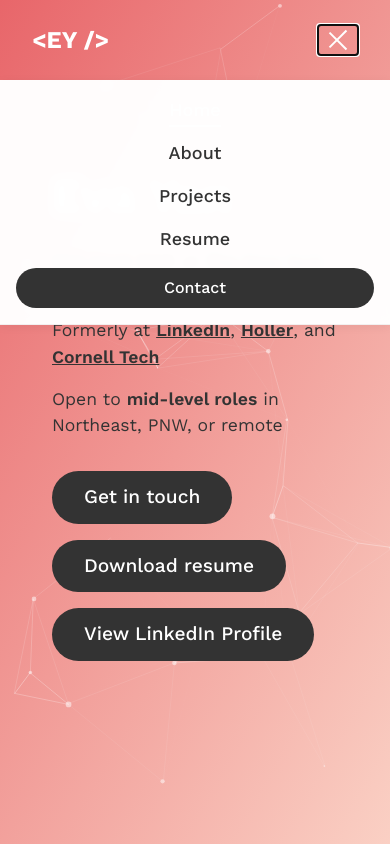
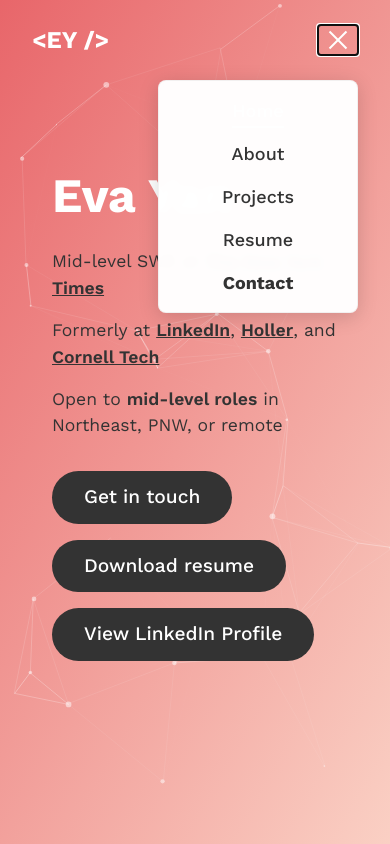
Before and after one commit to skeyan/dev-portfolio, a React (Vite) app: page / in a window 390 px wide. Both pictures are taken after a click on the button "Open menu". Shown: the top 844 px of the page. Built offline with nearby package versions, Linux system fonts and the light colour scheme.

Commit message:
Some navbar optimizations

```diff
--- a/src/components/Navbar.jsx
+++ b/src/components/Navbar.jsx
@@ -1,6 +1,8 @@
-import { useState, useEffect, useRef } from 'react';
+import { useState, useEffect, useRef, useCallback, useMemo } from 'react';
 import { Link, useLocation, useNavigate } from 'react-router-dom';
 import { LINKS } from '../config/links';
+import { useFocusTrap } from '../hooks/useFocusTrap';
+import { useEscapeKey } from '../hooks/useEscapeKey';
 import '../styles/components/navbar.scss';
 
 const Navbar = () => {
@@ -10,14 +12,24 @@ const Navbar = () => {
   const location = useLocation();
   const navigate = useNavigate();
   const lastScrollY = useRef(0);
+  const mobileMenuRef = useRef(null);
+  const hamburgerButtonRef = useRef(null);
+  const navbarRef = useRef(null);
 
-  // Helper function to get element's distance from top of page
+  /**
+   * Calculates the absolute distance of an element from the top of the page.
+   * @param {HTMLElement} element - The element to measure
+   * @returns {number} The distance from the top of the page in pixels
+   */
   const getTopOffset = (element) => {
     const rect = element.getBoundingClientRect();
     return rect.top + window.scrollY;
   };
 
-  // Helper function to determine which section is currently in view
+  /**
+   * Determines which section is currently in the viewport based on scroll position.
+   * @returns {string} The ID of the active section ('home', 'about', 'projects', or current activeSection)
+   */
   const determineSectionInView = () => {
     const sections = ['hero', 'about', 'projects']
       .map((id) => document.getElementById(id))
@@ -105,11 +117,15 @@ const Navbar = () => {
     }
   }, [location.pathname]);
 
-  const scrollToSection = (sectionId) => {
+  /**
+   * Smoothly scrolls to a specific section, accounting for navbar height offset.
+   * @param {string} sectionId - The ID of the section to scroll to
+   */
+  const scrollToSection = useCallback((sectionId) => {
     const element = document.getElementById(sectionId);
 
     if (element) {
-      const navbarHeight = document.querySelector('.navbar')?.offsetHeight || 0;
+      const navbarHeight = navbarRef.current?.offsetHeight || 0;
       const elementPosition = element.getBoundingClientRect().top;
       const offsetPosition =
         elementPosition + window.pageYOffset - navbarHeight;
@@ -119,9 +135,14 @@ const Navbar = () => {
         behavior: 'smooth',
       });
     }
-  };
+  }, []);
 
-  const handleNavLinkClick = (e, sectionId) => {
+  /**
+   * Handles navigation link clicks, navigating to section or homepage and closing mobile menu.
+   * @param {Event} e - The click event
+   * @param {string} sectionId - The ID of the section to navigate to
+   */
+  const handleNavLinkClick = useCallback((e, sectionId) => {
     e.preventDefault();
 
     if (sectionId === '') {
@@ -139,59 +160,118 @@ const Navbar = () => {
     }
 
     setIsMobileMenuOpen(false);
-  };
+    hamburgerButtonRef.current?.focus();
+  }, [navigate, location.pathname, scrollToSection]);
 
-  const getNavLinkClass = (section) => {
+  /**
+   * Returns the CSS class string for a nav link based on whether it's the active section.
+   * @param {string} section - The section identifier
+   * @returns {string} The CSS class string
+   */
+  const getNavLinkClass = useCallback((section) => {
     return `nav-link ${activeSection === section ? 'active' : ''}`;
-  };
+  }, [activeSection]);
 
-  const handleContactClick = (e) => {
+  /**
+   * Closes the mobile menu and returns focus to the hamburger button.
+   */
+  const closeMobileMenu = useCallback(() => {
+    setIsMobileMenuOpen(false);
+    hamburgerButtonRef.current?.focus();
+  }, []);
+
+  /**
+   * Handles contact button click, scrolls to top and closes mobile menu.
+   * @param {Event} e - The click event
+   */
+  const handleContactClick = useCallback((e) => {
     window.scrollTo({ top: 0, behavior: 'smooth' });
-    setIsMobileMenuOpen(false);
-  };
+    closeMobileMenu();
+  }, [closeMobileMenu]);
 
-  const toggleMobileMenu = () => {
-    setIsMobileMenuOpen(!isMobileMenuOpen);
-  };
+  /**
+   * Toggles the mobile menu open/closed state.
+   */
+  const toggleMobileMenu = useCallback(() => {
+    setIsMobileMenuOpen((prev) => !prev);
+  }, []);
+
+  // Handle ESC key to close menu
+  useEscapeKey(closeMobileMenu, isMobileMenuOpen);
+
+  // Focus trap for mobile menu
+  useFocusTrap(mobileMenuRef, isMobileMenuOpen, true);
+
+  // Memoize computed class names
+  const navbarClassName = useMemo(
+    () => `navbar ${isScrolled ? 'scrolled' : ''}`,
+    [isScrolled]
+  );
+
+  const hamburgerIconClassName = useMemo(
+    () => `hamburger-icon ${isMobileMenuOpen ? 'open' : ''}`,
+    [isMobileMenuOpen]
+  );
+
+  const navbarLinksClassName = useMemo(
+    () => `navbar-links ${isMobileMenuOpen ? 'open' : ''}`,
+    [isMobileMenuOpen]
+  );
+
+  const hamburgerAriaLabel = useMemo(
+    () => (isMobileMenuOpen ? 'Close menu' : 'Open menu'),
+    [isMobileMenuOpen]
+  );
+
+  // Memoize click handlers for nav links
+  const handleHomeClick = useCallback((e) => handleNavLinkClick(e, ''), [handleNavLinkClick]);
+  const handleAboutClick = useCallback((e) => handleNavLinkClick(e, 'about'), [handleNavLinkClick]);
+  const handleProjectsClick = useCallback((e) => handleNavLinkClick(e, 'projects'), [handleNavLinkClick]);
 
   return (
-    <nav className={`navbar ${isScrolled ? 'scrolled' : ''}`}>
+    <nav ref={navbarRef} className={navbarClassName}>
       <div className="navbar-container">
         <Link to="/" className="navbar-brand">
           {'<EY />'}
         </Link>
 
         <button
+          ref={hamburgerButtonRef}
           className="hamburger-menu"
           onClick={toggleMobileMenu}
-          aria-label="Toggle menu"
+          aria-label={hamburgerAriaLabel}
+          aria-expanded={isMobileMenuOpen}
         >
-          <div className={`hamburger-icon ${isMobileMenuOpen ? 'open' : ''}`}>
+          <div className={hamburgerIconClassName}>
             <span></span>
             <span></span>
             <span></span>
           </div>
         </button>
 
-        <div className={`navbar-links ${isMobileMenuOpen ? 'open' : ''}`}>
+        <div
+          ref={mobileMenuRef}
+          className={navbarLinksClassName}
+          aria-hidden={!isMobileMenuOpen}
+        >
           <Link
             to="/"
             className={getNavLinkClass('home')}
-            onClick={(e) => handleNavLinkClick(e, '')}
+            onClick={handleHomeClick}
           >
             Home
           </Link>
           <a
             href="#about"
             className={getNavLinkClass('about')}
-            onClick={(e) => handleNavLinkClick(e, 'about')}
+            onClick={handleAboutClick}
           >
             About
           </a>
           <a
             href="#projects"
             className={getNavLinkClass('projects')}
-            onClick={(e) => handleNavLinkClick(e, 'projects')}
+            onClick={handleProjectsClick}
           >
             Projects
           </a>
--- /dev/null
+++ b/src/hooks/useEscapeKey.js
@@ -0,0 +1,22 @@
+import { useEffect } from 'react';
+
+/**
+ * Custom hook to handle Escape key press
+ * @param {Function} onEscape - Callback function to execute when Escape is pressed
+ * @param {boolean} isActive - Whether the listener should be active
+ * @returns {void}
+ */
+export const useEscapeKey = (onEscape, isActive = true) => {
+  useEffect(() => {
+    if (!isActive) return;
+
+    const handleEscKey = (e) => {
+      if (e.key === 'Escape') {
+        onEscape();
+      }
+    };
+
+    document.addEventListener('keydown', handleEscKey);
+    return () => document.removeEventListener('keydown', handleEscKey);
+  }, [onEscape, isActive]);
+};
--- /dev/null
+++ b/src/hooks/useFocusTrap.js
@@ -0,0 +1,53 @@
+import { useEffect } from 'react';
+
+/**
+ * Custom hook to trap focus within a container element
+ * @param {Object} containerRef - React ref to the container element
+ * @param {boolean} isActive - Whether the focus trap should be active
+ * @param {boolean} autoFocus - Whether to automatically focus the first element when trap activates
+ * @returns {void}
+ */
+export const useFocusTrap = (containerRef, isActive, autoFocus = true) => {
+  useEffect(() => {
+    if (!isActive || !containerRef.current) return;
+
+    const container = containerRef.current;
+
+    // Get all focusable elements within the container
+    const focusableElements = container.querySelectorAll(
+      'a, button, [href], input, select, textarea, [tabindex]:not([tabindex="-1"])'
+    );
+
+    const firstElement = focusableElements[0];
+    const lastElement = focusableElements[focusableElements.length - 1];
+
+    // If no focusable elements, nothing to trap
+    if (!firstElement) return;
+
+    const handleTabKey = (e) => {
+      if (e.key !== 'Tab') return;
+
+      if (e.shiftKey) {
+        // Shift + Tab (backward navigation)
+        if (document.activeElement === firstElement) {
+          e.preventDefault();
+          lastElement?.focus();
+        }
+      } else {
+        // Tab (forward navigation)
+        if (document.activeElement === lastElement) {
+          e.preventDefault();
+          firstElement?.focus();
+        }
+      }
+    };
+
+    // Focus first element when trap activates
+    if (autoFocus) {
+      firstElement.focus();
+    }
+
+    container.addEventListener('keydown', handleTabKey);
+    return () => container.removeEventListener('keydown', handleTabKey);
+  }, [isActive, containerRef, autoFocus]);
+};
--- a/src/styles/components/navbar.scss
+++ b/src/styles/components/navbar.scss
@@ -168,10 +168,11 @@
   height: 2px;
   background-color: var(--text-light);
   transition: all var(--transition-fast);
+  transform-origin: center;
 }
 
 .hamburger-icon.open span:nth-child(1) {
-  transform: rotate(45deg) translate(5px, 5px);
+  transform: translateY(6px) rotate(45deg);
 }
 
 .hamburger-icon.open span:nth-child(2) {
@@ -179,7 +180,7 @@
 }
 
 .hamburger-icon.open span:nth-child(3) {
-  transform: rotate(-45deg) translate(5px, -5px);
+  transform: translateY(-6px) rotate(-45deg);
 }
 
 .navbar.scrolled .hamburger-icon span {
@@ -193,22 +194,35 @@
   }
 
   .navbar-links {
-    display: none; /* Hide desktop links on mobile */
+    display: flex; /* Always in DOM for transitions */
     flex-direction: column;
     position: absolute;
     top: var(--navbar-height);
-    left: 0;
-    right: 0;
+    right: var(--container-padding);
+    width: auto;
+    min-width: 200px;
     background: rgba(255, 255, 255, 0.98);
     backdrop-filter: var(--blur-light);
-    border-bottom: 1px solid rgba(0, 0, 0, 0.05);
-    box-shadow: 0 2px 10px rgba(0, 0, 0, 0.05);
+    border: 1px solid rgba(0, 0, 0, 0.05);
+    border-radius: 8px;
+    box-shadow: 0 4px 20px rgba(0, 0, 0, 0.15);
     padding: 1rem;
     gap: 1rem;
+    opacity: 0;
+    transform: translateY(-10px) scale(0.95);
+    pointer-events: none;
+    transition:
+      opacity var(--transition-normal),
+      transform var(--transition-normal),
+      visibility var(--transition-normal);
+    visibility: hidden;
   }
 
   .navbar-links.open {
-    display: flex; /* Show mobile menu when open */
+    opacity: 1;
+    transform: translateY(0) scale(1);
+    pointer-events: auto;
+    visibility: visible;
   }
 
   .navbar.scrolled .navbar-links {
@@ -224,8 +238,41 @@
     color: var(--text-dark);
   }
 
-  .contact-button {
+  .navbar-links .contact-button {
+    width: auto;
+    text-align: left;
+    background-color: transparent;
+    color: var(--text-dark);
+    font-size: 18px;
+    font-weight: 700;
+    padding: 0;
+    border-radius: 0;
+    transform: none;
+    box-shadow: none;
+    position: relative;
+  }
+
+  .navbar-links .contact-button:hover {
+    background-color: transparent;
+    transform: none;
+    box-shadow: none;
+  }
+
+  .navbar-links .contact-button::after {
+    content: '';
+    position: absolute;
     width: 100%;
-    text-align: center;
+    height: 2px;
+    bottom: -4px;
+    left: 0;
+    background-color: var(--color-primary);
+    transform: scaleX(0);
+    transform-origin: bottom right;
+    transition: transform 0.3s ease;
+  }
+
+  .navbar-links .contact-button:hover::after {
+    transform: scaleX(1);
+    transform-origin: bottom left;
   }
 }
```
